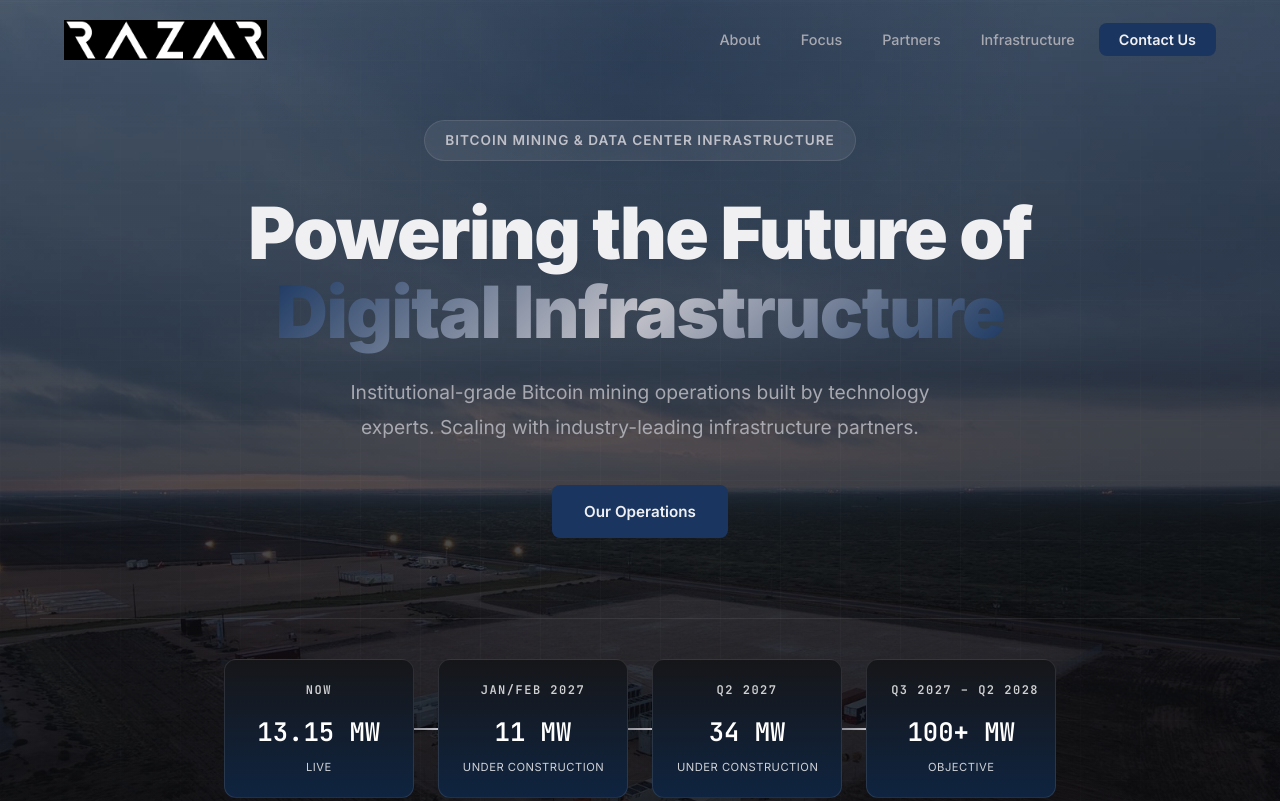
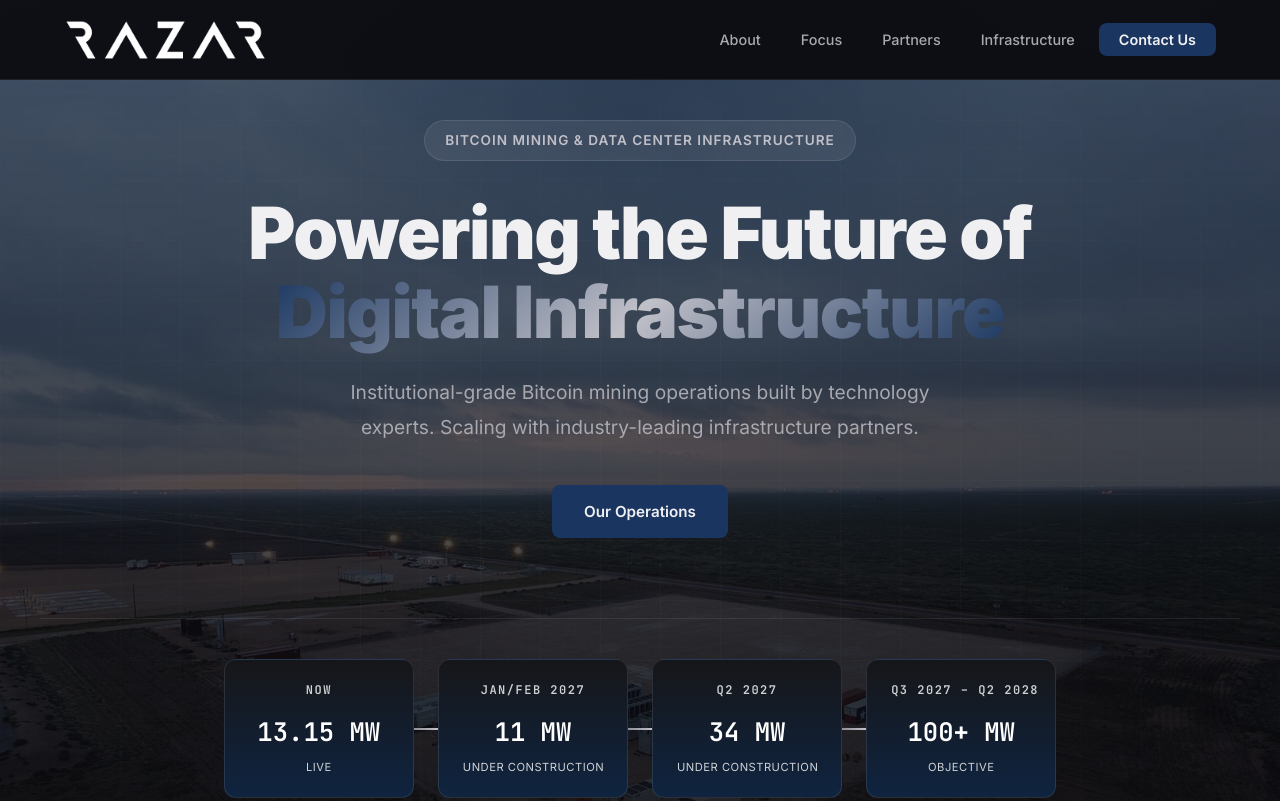
Before and after one commit to CaptainEasy/razartech-website, a plain HTML site: page index.html in a window 1280 px wide. Shown: the top 801 px of the page. Drawn offline with Linux system fonts and the light colour scheme.

Commit message:
fix(nav): transparent nav logo; header bar always dark
Co-Authored-By: Claude Sonnet 5.5 <noreply@anthropic.com>

```diff
--- a/index.html
+++ b/index.html
@@ -9,7 +9,7 @@
   <link rel="preconnect" href="https://fonts.googleapis.com">
   <link rel="preconnect" href="https://fonts.gstatic.com" crossorigin>
   <link href="https://fonts.googleapis.com/css2?family=Inter:wght@300;400;500;600;700;800;900&family=JetBrains+Mono:wght@400;500;600&display=swap" rel="stylesheet">
-  <link rel="stylesheet" href="styles.css?v=20261117b">
+  <link rel="stylesheet" href="styles.css?v=20261118a">
 </head>
 <body>
 
@@ -17,7 +17,7 @@
   <nav class="nav" id="nav">
     <div class="nav-container">
       <a href="#hero" class="nav-logo">
-        <img src="assets/razar-logo-limited.png" alt="Razar Technologies" class="nav-logo-img">
+        <img src="assets/razar-logo-nav.png" alt="Razar Technologies" class="nav-logo-img">
       </a>
       <button class="nav-toggle" id="navToggle" aria-label="Toggle menu">
         <span></span>
--- a/styles.css
+++ b/styles.css
@@ -95,7 +95,10 @@ img {
   height: var(--nav-height);
   z-index: 1000;
   transition: all var(--transition);
-  background: transparent;
+  background: rgba(10, 10, 15, 0.92);
+  backdrop-filter: blur(20px);
+  -webkit-backdrop-filter: blur(20px);
+  border-bottom: 1px solid var(--border);
 }
 
 .nav.scrolled {
```
Also changed, not shown: assets/razar-logo-nav.png (added).
